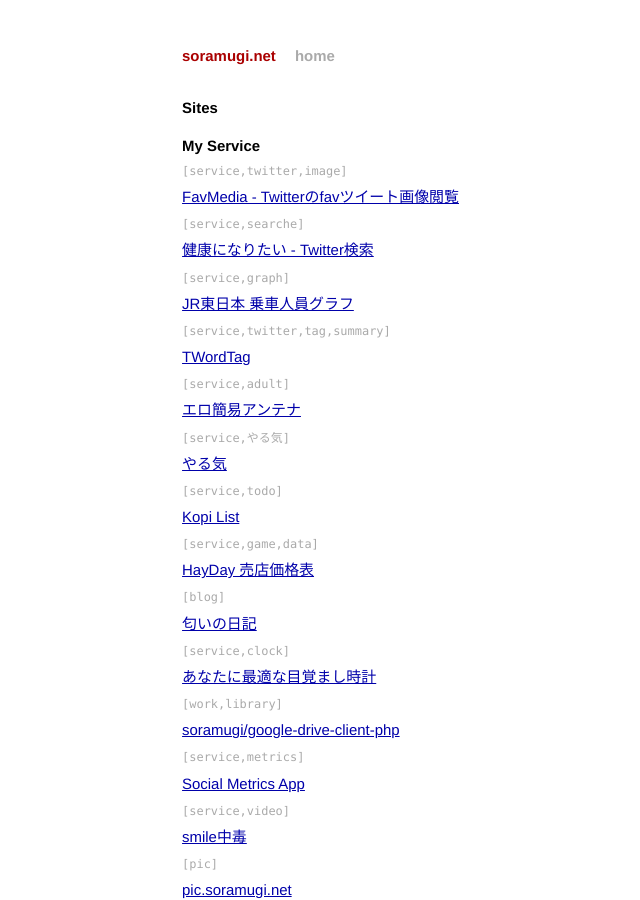
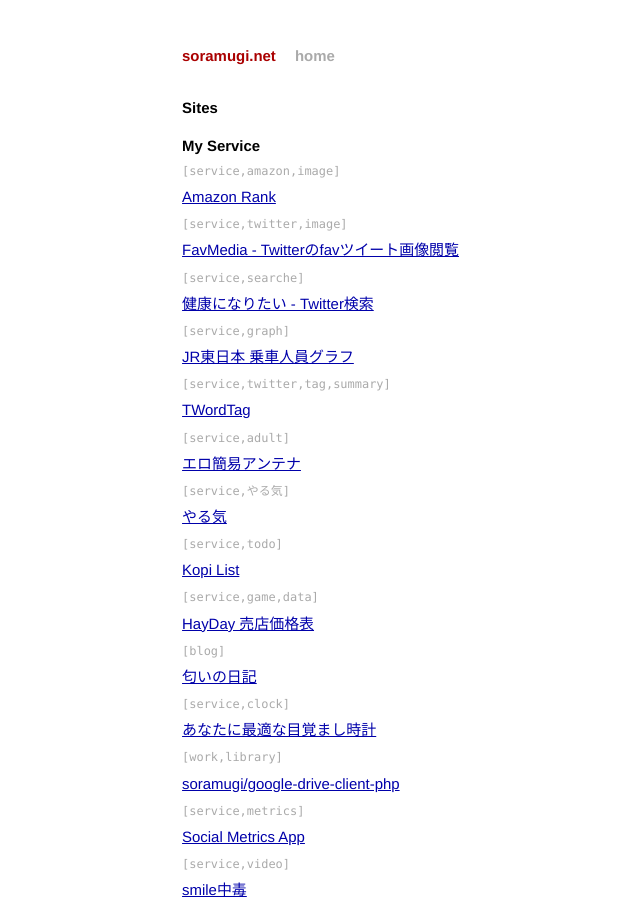
Before and after one commit to soramugi/soramugi.net, a Jekyll site: the page built from index.html, in a window 1280 px wide and 900 px high. Shown: the whole window, without its empty margins (144-784 px from the left). Built offline with Jekyll 4.4.1, drawn with Linux system fonts in a browser that asks for light colours; Markdown is read by kramdown in place of the engine named in the settings.

Commit message:
add Amazon Rank

```diff
--- a/_config.yml
+++ b/_config.yml
@@ -7,6 +7,10 @@ google_analytics_tracking_id: UA-43044942-7
 
 
 service_links:
+  -
+    tag: service,amazon,image
+    title: Amazon Rank
+    url: http://amazon-rank-book.herokuapp.com
   -
     tag: service,twitter,image
     title: FavMedia - Twitterのfavツイート画像閲覧
```
